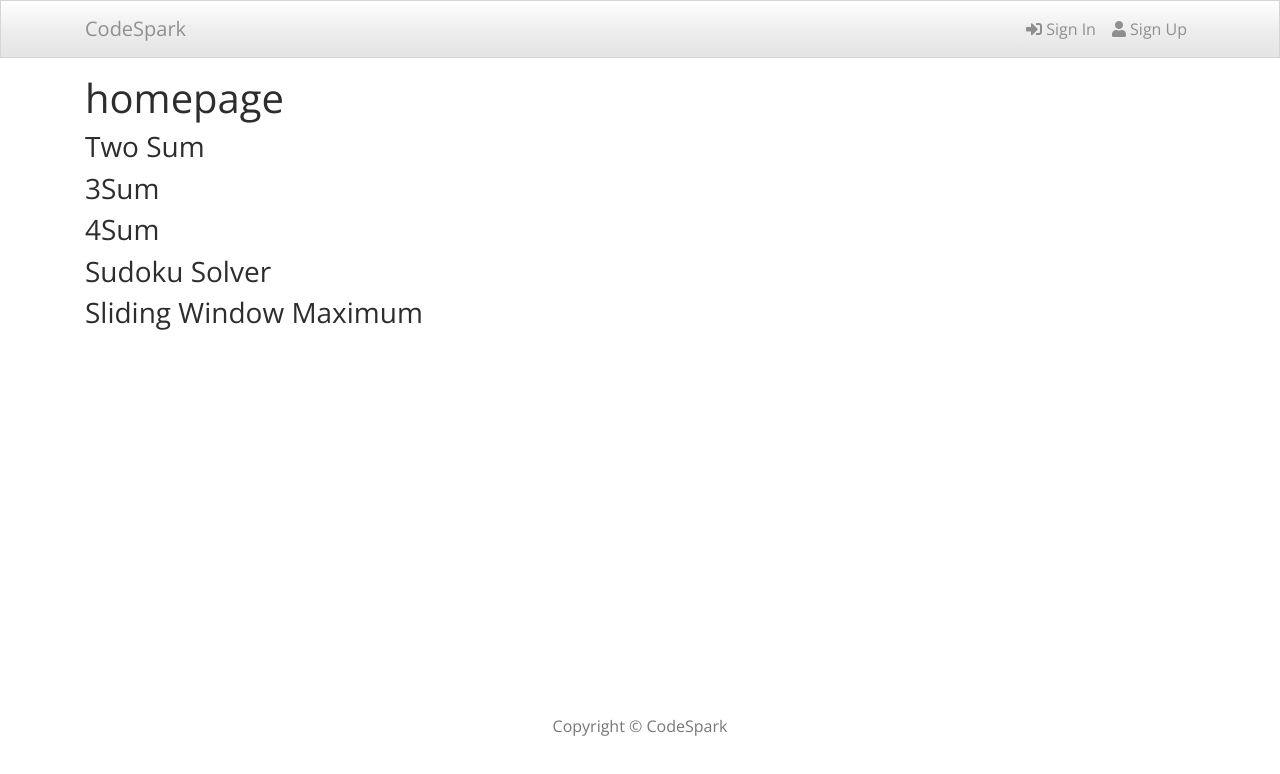
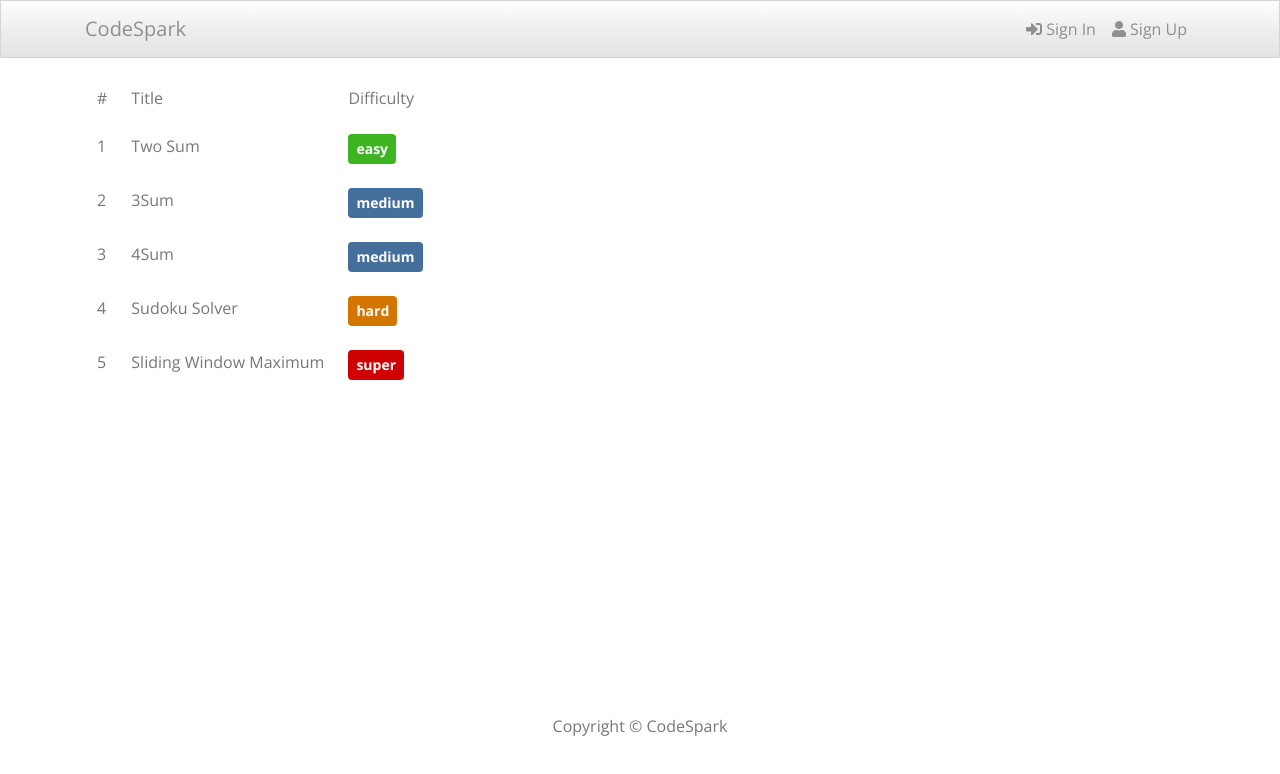
Before and after one commit to 92fueler/codespark, a React (Create React App) app in the folder cojs-client/: page / in a window 1280 px wide. Shown: the top 774 px of the page. Built offline with nearby package versions, Linux system fonts and the light colour scheme.

Commit message:
init problem component

```diff
--- /dev/null
+++ b/cojs-client/src/components/Problem.js
@@ -0,0 +1,30 @@
+import React from "react";
+import { Badge } from "react-bootstrap";
+
+const Problem = (props) => {
+  const { id, name, difficulty } = props.problem;
+  return (
+    <tr>
+      <td>{id}</td>
+      <td>{name}</td>
+      <td>
+        <Badge
+          className="px-2 py-2 align-me"
+          style={{ fontSize: 14 }}
+          variant={badgeVariant(difficulty)}
+        >
+          {difficulty}
+        </Badge>
+      </td>
+    </tr>
+  );
+};
+
+const badgeVariant = (diff) => {
+  if (diff === "easy") return "success";
+  if (diff === "medium") return "primary";
+  if (diff === "hard") return "warning";
+  if (diff === "super") return "danger";
+};
+
+export default Problem;
--- a/cojs-client/src/pages/HomePage.js
+++ b/cojs-client/src/pages/HomePage.js
@@ -1,14 +1,26 @@
 import React from "react";
+import { Table } from "react-bootstrap";
+import Problem from "../components/Problem";
 import problems from "../problems";
 
 const HomePage = () => {
   return (
-    <>
-      <h1>homepage</h1>
-      {problems.map((problem) => (
-        <h3>{problem.name}</h3>
-      ))}
-    </>
+    <div>
+      <Table borderless hover>
+        <thread>
+          <tr>
+            <th>#</th>
+            <th>Title</th>
+            <th>Difficulty</th>
+          </tr>
+          <tbody>
+            {problems.map((problem) => (
+              <Problem key={problem.id} problem={problem} />
+            ))}
+          </tbody>
+        </thread>
+      </Table>
+    </div>
   );
 };
 
```
Also changed, not shown: 1 other file (tests, documents, lock files or other folders).
